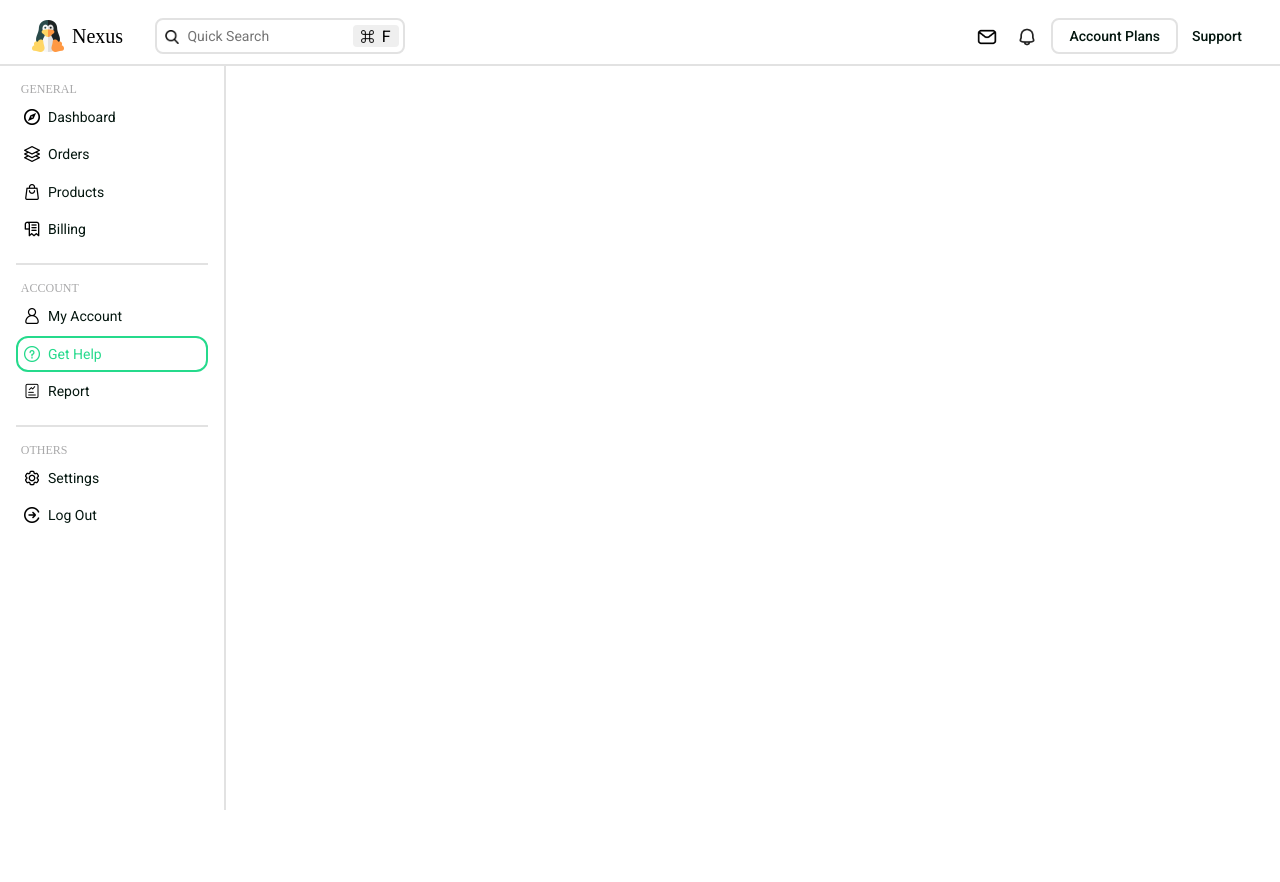
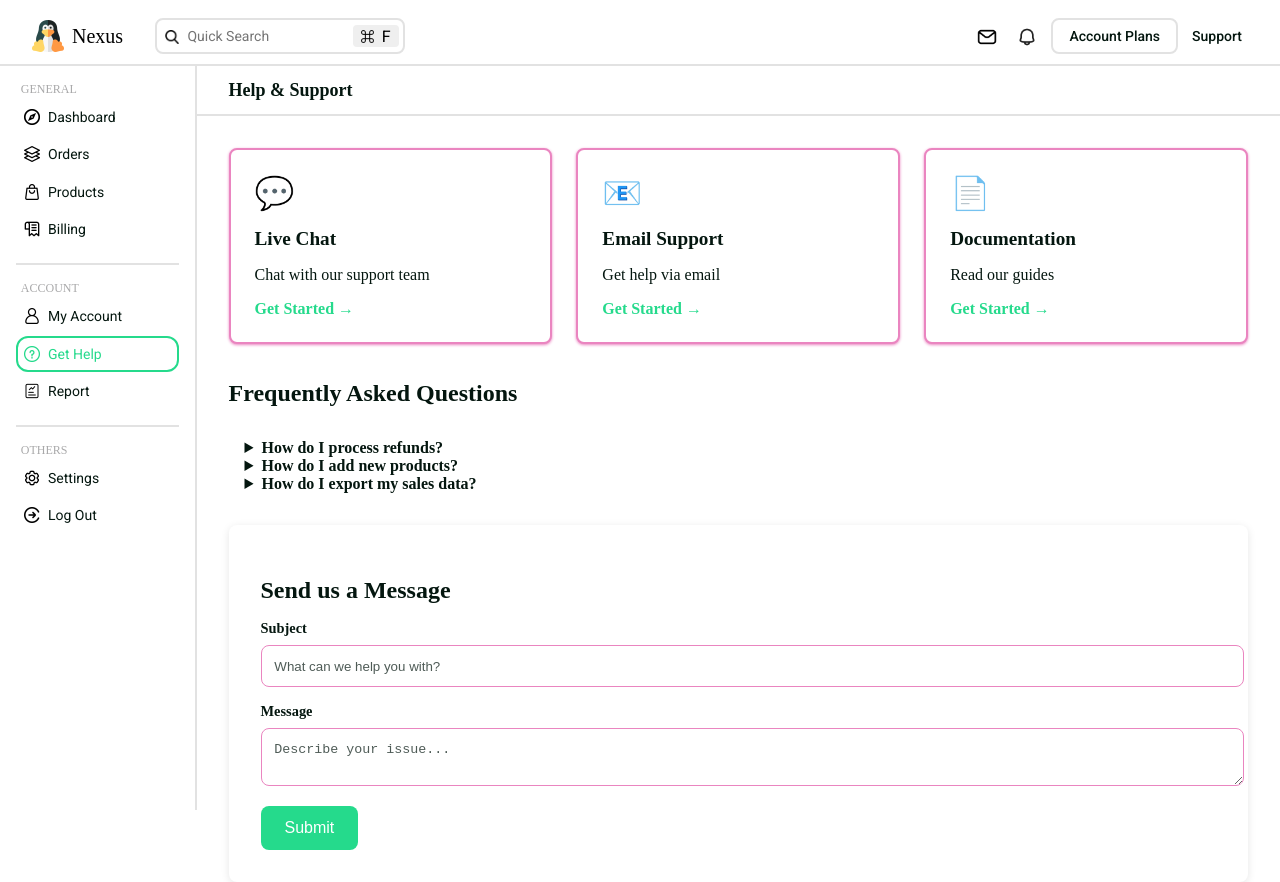
Before and after one commit to aryyo/nexus, a React (Create React App) app: page / in a window 1280 px wide. Both pictures are taken after a click on the button "Get Help". Before the commit the page ends 810 px from the top, so only its background shows below. Built offline with nearby package versions, Linux system fonts and the light colour scheme; a web font is replaced by a local one.

Commit message:
Added Help Page

```diff
--- a/src/pages/Help.js
+++ b/src/pages/Help.js
@@ -1,5 +1,92 @@
+import "../styles/Help.css";
+
 const Help = () => {
-  return <div className="help-content">Help</div>;
+  return (
+    <div className="help-container">
+      <div className="help-header">
+        <p>Help & Support</p>
+      </div>
+      <div className="help-content">
+        <div className="support-options">
+          <div className="support-card">
+            <span className="support-icon">💬</span>
+            <h2>Live Chat</h2>
+            <p>Chat with our support team</p>
+            <a href="#" className="get-started-link">
+              Get Started →
+            </a>
+          </div>
+          <div className="support-card">
+            <span className="support-icon">📧</span>
+            <h2>Email Support</h2>
+            <p>Get help via email</p>
+            <a href="#" className="get-started-link">
+              Get Started →
+            </a>
+          </div>
+          <div className="support-card">
+            <span className="support-icon">📄</span>
+            <h2>Documentation</h2>
+            <p>Read our guides</p>
+            <a href="#" className="get-started-link">
+              Get Started →
+            </a>
+          </div>
+        </div>
+
+        <div className="faq-section">
+          <h2>Frequently Asked Questions</h2>
+          <div className="faq">
+            <details>
+              <summary>How do I process refunds?</summary>
+              <p>
+                To process a refund, go to the Orders page, find the specific
+                order, and click the 'Refund' button. Follow the prompts to
+                complete the refund process.
+              </p>
+            </details>
+            <details>
+              <summary>How do I add new products?</summary>
+              <p>
+                Navigate to the Products page and click the 'Add Product'
+                button. Fill in the required information, including name, price,
+                and inventory levels.
+              </p>
+            </details>
+            <details>
+              <summary>How do I export my sales data?</summary>
+              <p>
+                You can export your sales data from the Analytics page. Click
+                the 'Export' button and choose your preferred format (CSV or
+                PDF).
+              </p>
+            </details>
+
+          </div>
+        </div>
+
+        <div className="contact-form">
+          <h2>Send us a Message</h2>
+          <form>
+            <label htmlFor="subject">Subject</label>
+            <input
+              type="text"
+              id="subject"
+              placeholder="What can we help you with?"
+            />
+            <label htmlFor="message">Message</label>
+            <textarea
+              id="message"
+              placeholder="Describe your issue..."
+            ></textarea>
+            <button type="submit" className="submit-button">
+              Submit
+            </button>
+          </form>
+        </div>
+      </div>
+    </div>
+  );
 };
 
 export default Help;
--- a/src/pages/Homepage.js
+++ b/src/pages/Homepage.js
@@ -32,7 +32,9 @@ const Homepage = () => {
       case "products":
         return <Product/>;
       case "billing":
-        return <Billing/>
+        return <Billing/>;
+      case "get-help":
+        return <Help/>;
     }
   };
 
--- /dev/null
+++ b/src/styles/Help.css
@@ -0,0 +1,147 @@
+.help-container {
+  background-color: var(--background);
+  color: var(--text);
+  width: 100%;
+}
+
+.help-content {
+  padding-inline: 2rem;
+  background-color: var(--background);
+  color: var(--text);
+  display: flex;
+  flex-direction: column;
+  gap: 1rem;
+}
+
+.help-header {
+  display: flex;
+  justify-content: space-between;
+  align-items: center;
+  margin-bottom: 2rem;
+  background-color: var(--background);
+  height: 3rem;
+  border-bottom: 2px solid #e2e2e2;
+  padding-inline: 2rem;
+}
+
+.help-header p {
+  margin: 0;
+  font-size: 18px;
+  font-weight: 600;
+}
+
+.support-options {
+  display: grid;
+  grid-template-columns: repeat(auto-fit, minmax(200px, 1fr));
+  gap: 1.5rem;
+}
+
+.support-card {
+  padding: 1.5rem;
+  border: 2px solid var(--secondary);
+  border-radius: 8px;
+  background-color: var(--background);
+  box-shadow: 0 1px 3px var(--secondary);
+}
+
+.support-card h2 {
+  margin: 1rem 0;
+  font-size: 1.2rem;
+  font-weight: bold;
+}
+
+.support-card p {
+  margin-bottom: 1rem;
+  color: var(--text);
+}
+
+.support-icon {
+  font-size: 2rem;
+  color: var(--primary);
+}
+
+.get-started-link {
+  color: var(--primary);
+  font-weight: bold;
+  text-decoration: none;
+}
+
+.get-started-link:hover {
+  text-decoration: underline;
+}
+
+
+.faq-section h2 {
+  font-size: 1.5rem;
+  font-weight: bold;
+  margin-bottom: 1rem;
+}
+
+.faq {
+  background-color: var(--background);
+  border-radius: 8px;
+  padding: 1rem;
+}
+
+.faq summary {
+  font-weight: bold;
+  cursor: pointer;
+}
+
+.faq p {
+  margin-top: 0.5rem;
+  line-height: 1.5;
+}
+
+/* Contact Form */
+.contact-form {
+  background-color: var(--background);
+  padding: 2rem;
+  border-radius: 8px;
+  box-shadow: 0 2px 8px rgba(0, 0, 0, 0.1);
+}
+
+.contact-form h2 {
+  font-size: 1.5rem;
+  font-weight: bold;
+  margin-bottom: 1rem;
+}
+
+.contact-form label {
+  display: block;
+  font-size: 0.9rem;
+  font-weight: bold;
+  margin-bottom: 0.5rem;
+}
+
+.contact-form input,
+.contact-form textarea {
+  width: 100%;
+  padding: 0.8rem;
+  margin-bottom: 1rem;
+  border: 1px solid var(--secondary);
+  border-radius: 8px;
+  background-color: var(--background);
+  color: var(--text);
+}
+
+.contact-form input::placeholder,
+.contact-form textarea::placeholder {
+  color: var(--text);
+  opacity: 0.7;
+}
+
+.contact-form .submit-button {
+  background-color: var(--primary);
+  color: #fff;
+  padding: 0.8rem 1.5rem;
+  border: none;
+  border-radius: 8px;
+  font-size: 1rem;
+  cursor: pointer;
+  transition: background-color 0.3s ease;
+}
+
+.contact-form .submit-button:hover {
+  background-color: var(--secondary);
+}
```
